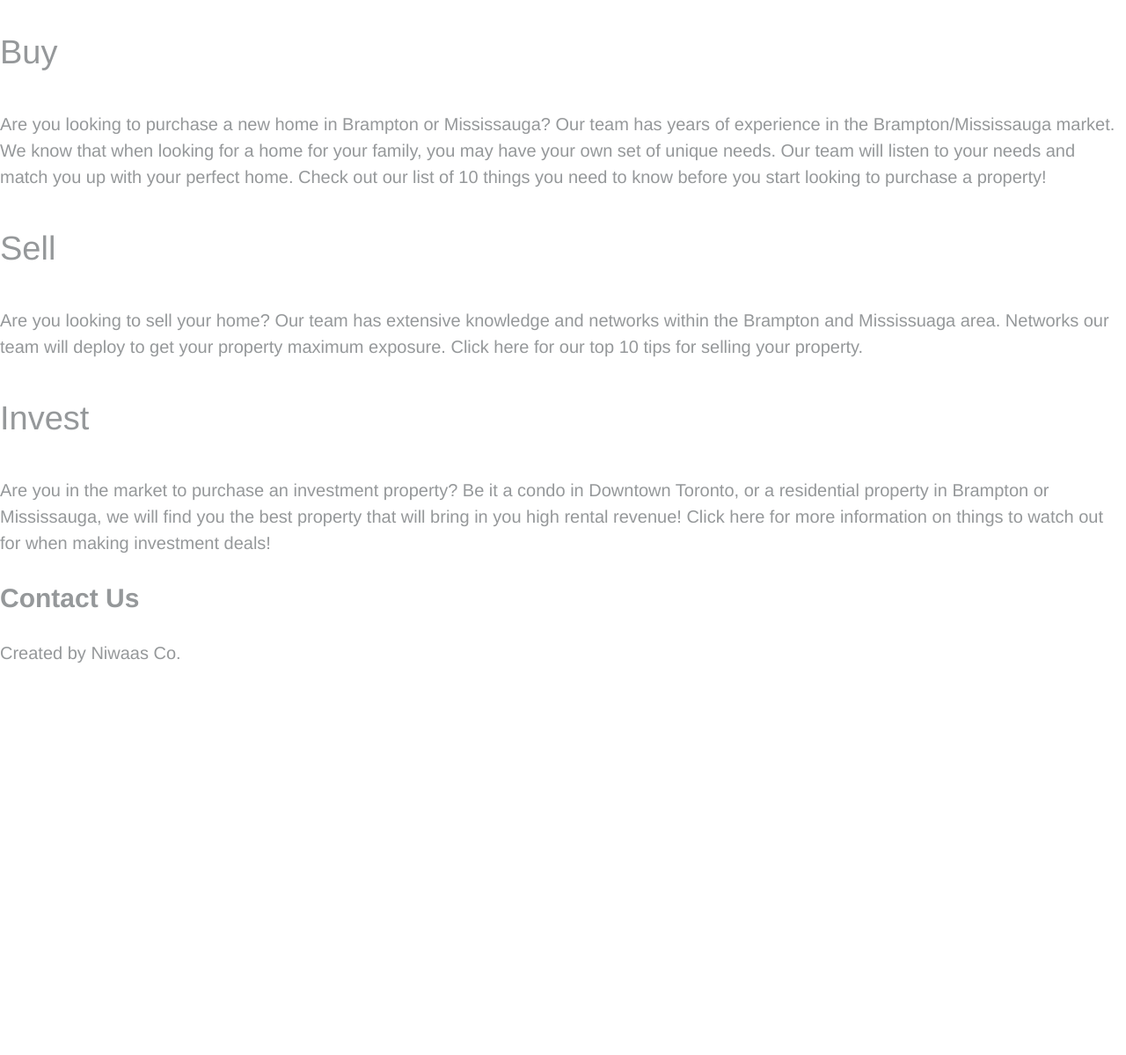
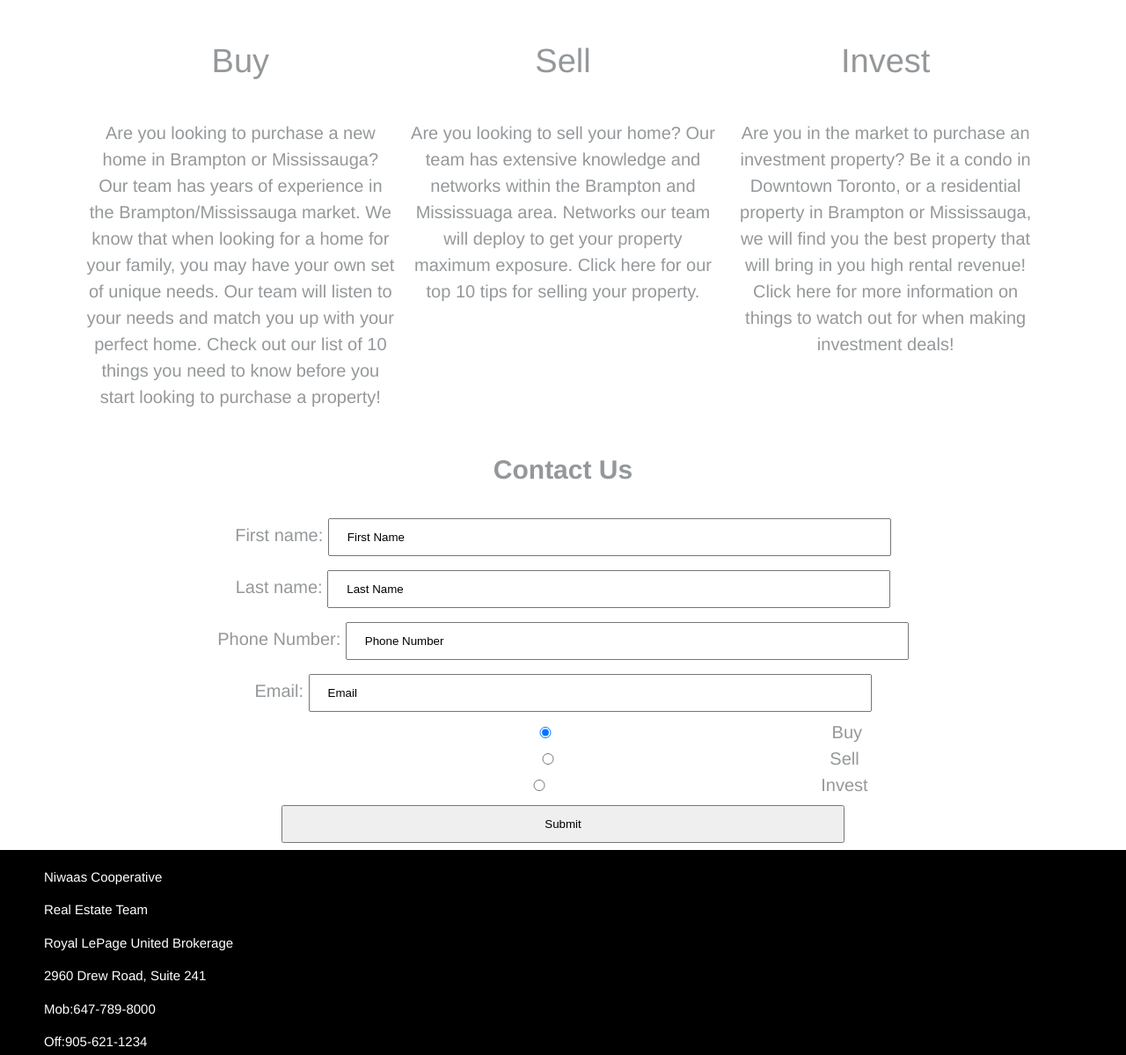
Before and after one commit to gurnishan/niwaasco, a plain HTML site: page index.html in a window 1280 px wide. Shown: the part 1663-2862 px from the top of the page at 88% size. Before the commit the page ends 2440 px from the top, so only its background shows below. Drawn offline with Linux system fonts and the light colour scheme.

Commit message:
new version

```diff
--- a/index.html
+++ b/index.html
@@ -37,7 +37,7 @@
 
     <section id="aboutus">
         <div id="aboutus">
-            <p class="title">Our Store</p>
+            <p class="title">Our Story</p>
             <p>Niwaas Cooperative is your doorway to finding your perfect property! Whether you are in the market for a new home or looking to get into real estate investment. Niwaas Co. is your one stop shop for all your real estate needs.</p>
         </div>
     </section>
@@ -70,12 +70,35 @@
     <section id="contact">
         <div id="form">
         <h1>Contact Us</h1>
+            <form action="/action_page.php">
+                  First name:
+                  <input type="text" name="firstname" value="First Name">
+                  <br>
+                  Last name:
+                  <input type="text" name="lastname" value="Last Name">
+                  <br>
+                  Phone Number:
+                  <input type="text" name="firstname" value="Phone Number">
+                  <br>
+                  Email:
+                  <input type="text" name="lastname" value="Email">
+                  <br>
+                  <input type="radio" name="gender" value="male" checked> Buy<br>
+                  <input type="radio" name="gender" value="female">Sell<br>
+                  <input type="radio" name="gender" value="other">Invest <br>
+                <input type="submit" value="Submit">
+              </form>
         </div>
 
     </section>
 
-    <footer>
-    <p>Created by Niwaas Co.</p>
+    <footer class="footer">
+    <p>Niwaas Cooperative</p>
+        <p>Real Estate Team</p>
+        <p>Royal LePage United Brokerage</p>
+        <p>2960 Drew Road, Suite 241</p>
+        <p>Mob:647-789-8000</p>
+        <p>Off:905-621-1234</p>
     </footer>
 
 
--- a/mystyle.css
+++ b/mystyle.css
@@ -100,3 +100,45 @@ i {
     font-size: 68px;
     padding: 50px;
 }
+
+.row {
+    text-align: center;
+    padding: 0;
+    margin: 0px 90px 0px 90px;
+    display: -webkit-box;
+  display: -moz-box;
+  display: -ms-flexbox;
+  display: -webkit-flex;
+  display: flex;
+
+  -webkit-flex-flow: row wrap;
+  justify-content: space-around;
+}
+
+.row_cell {
+    padding: 0px;
+    width: 350px;
+    height: 15opx;
+    margin-top: 10px;
+}
+
+#contact {
+    text-align: center;
+}
+
+input {
+    width: 50%;
+    padding: 12px 20px;
+    margin: 8px 0;
+    box-sizing: border-box;
+}
+
+.footer {
+    height: 300px;
+    padding-top: 5px;
+    background-color: black;
+    color: white;
+    padding-left: 50px;
+    font-size: 15px;
+
+}
```
